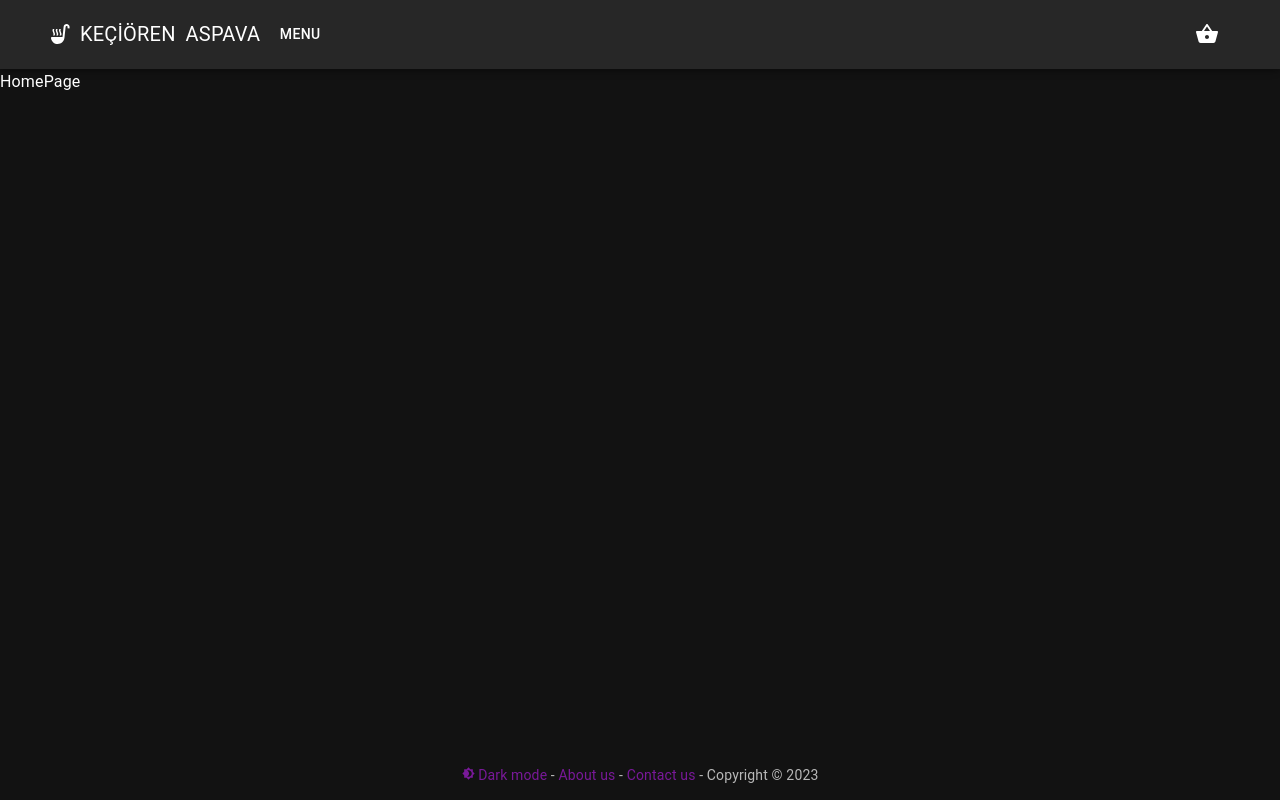
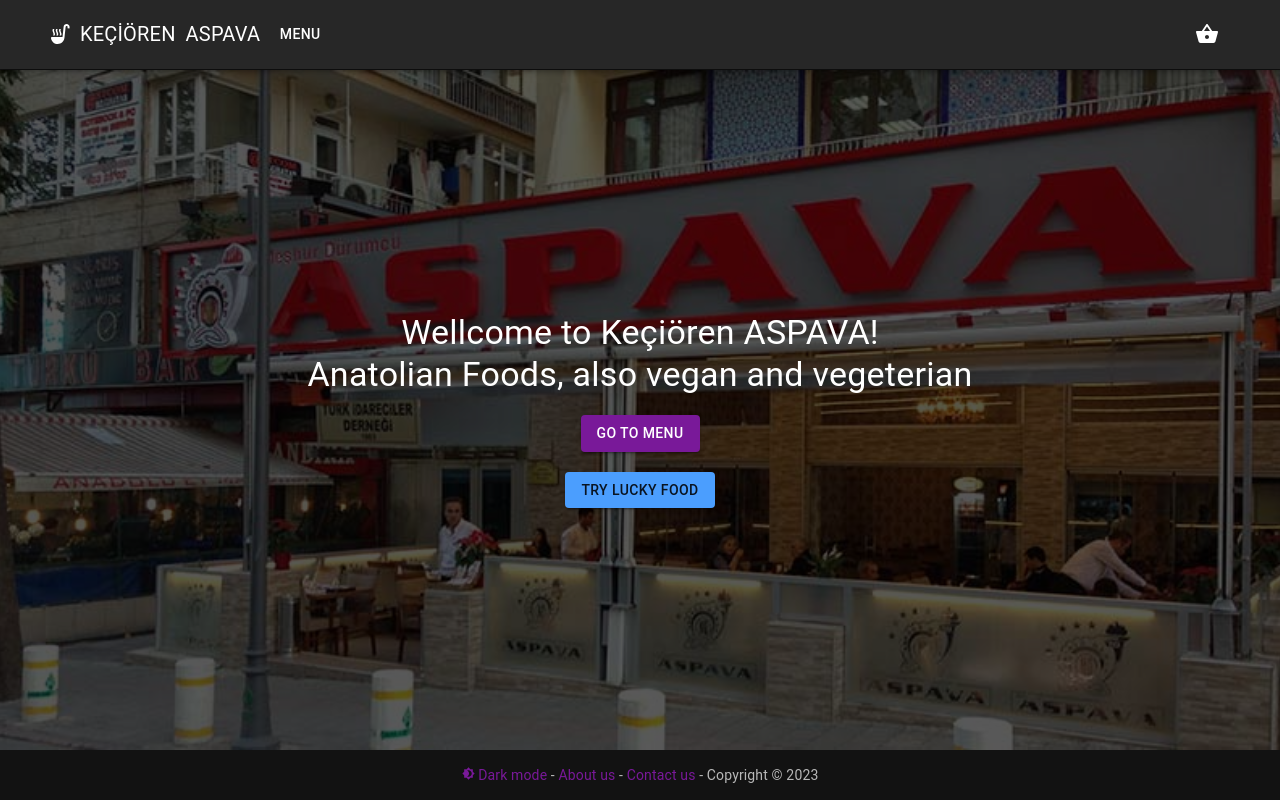
Before and after one commit to bunyaminerdal/restaurant-app, a React (Create React App) app: page / in a window 1280 px wide. Built offline with nearby package versions, Linux system fonts and the light colour scheme.

Commit message:
:sparkles: HomePage Done

```diff
--- a/src/components/MealItemCard.tsx
+++ b/src/components/MealItemCard.tsx
@@ -19,7 +19,6 @@
 import { BasketActionMap } from "../state/basketState";
 import CardHeader from "@mui/material/CardHeader";
 import { rangedPriceCalc } from "../pages/MenuPage";
-import { Link } from "react-router-dom";
 
 const selectedPriceCalc = (
   meal: Meal,
--- a/src/pages/BasketPage.tsx
+++ b/src/pages/BasketPage.tsx
@@ -20,12 +20,12 @@
   };
   if (state.meals.length <= 0)
     return (
-      <Container>
+      <Container sx={{ height: "100%" }}>
         <Box
           display="flex"
           justifyContent="center"
           alignItems="center"
-          minHeight="100vh"
+          height="100%"
           flexDirection="column"
         >
           <Typography>Your Basket is empty!</Typography>
@@ -52,6 +52,13 @@
             alignItems: "center",
           }}
         >
+          <Button
+            size="small"
+            onClick={() => navigate("/menu")}
+            sx={{ display: { xs: "none", md: "block" } }}
+          >
+            Back To Menu
+          </Button>
           <Typography>BASKET</Typography>
           <Stack direction="row" sx={{ alignItems: "center", gap: 1 }}>
             <Typography sx={{ fontSize: { xs: 12, md: 16 } }}>
--- a/src/pages/HomePage.tsx
+++ b/src/pages/HomePage.tsx
@@ -1,7 +1,60 @@
 import React from "react";
+import { Box, Button, Typography } from "@mui/material";
+import { useNavigate } from "react-router-dom";
 
 const HomePage = () => {
-  return <div>HomePage</div>;
+  const navigate = useNavigate();
+  const randomMeal = () => {
+    const min = 1;
+    const max = 9;
+    const rand = min + Math.random() * (max - min);
+    navigate(`/menu/${rand.toFixed(0)}`);
+  };
+  return (
+    <Box
+      sx={{
+        height: "100%",
+        backgroundImage: `url(/images/aspava-restaurant.jpg)`,
+        backgroundPosition: "center",
+        backgroundRepeat: "no-repeat",
+        backgroundSize: "cover",
+      }}
+    >
+      <Box
+        display="flex"
+        justifyContent="center"
+        alignItems="center"
+        height="100%"
+        flexDirection="column"
+        sx={{
+          backgroundColor: "rgba(0, 0, 0, 0.65)",
+          padding: "20px",
+        }}
+      >
+        <Typography variant="h4" color="HighlightText">
+          Wellcome to Keçiören ASPAVA!
+        </Typography>
+        <Typography variant="h4" color="HighlightText">
+          Anatolian Foods, also vegan and vegeterian
+        </Typography>
+        <Button
+          onClick={() => navigate("/menu")}
+          variant="contained"
+          sx={{ mt: "20px" }}
+        >
+          Go to Menu
+        </Button>
+        <Button
+          onClick={() => randomMeal()}
+          variant="contained"
+          sx={{ mt: "20px" }}
+          color="secondary"
+        >
+          Try Lucky Food
+        </Button>
+      </Box>
+    </Box>
+  );
 };
 
 export default HomePage;
--- a/src/pages/MealPage.tsx
+++ b/src/pages/MealPage.tsx
@@ -13,8 +13,11 @@
     if (mealId)
       getMealById(mealId)
         .then((data) => setMeal(data))
-        .catch((e) => console.log(e));
-  }, [mealId]);
+        .catch((e) => {
+          console.log(e);
+          navigate("/");
+        });
+  }, [mealId, navigate]);
   if (!meal) return null;
   return (
     <Stack sx={{ height: "100%" }}>
--- a/src/pages/MenuPage.tsx
+++ b/src/pages/MenuPage.tsx
@@ -73,6 +73,7 @@
 
 const MenuPage = () => {
   const [mealList, setMealList] = React.useState<Meal[]>();
+  console.log("🚀 ~ file: MenuPage.tsx:76 ~ MenuPage ~ mealList:", mealList);
   const [ingredientList, setIngredientList] = React.useState<Ingredient[]>(
     [] as Ingredient[]
   );
--- a/src/pages/OrderPage.tsx
+++ b/src/pages/OrderPage.tsx
@@ -3,13 +3,12 @@
 
 const OrderPage = () => {
   return (
-    <div>
-      <Container>
+    <Container sx={{ height: "100%" }}>
       <Box
         display="flex"
         justifyContent="center"
         alignItems="center"
-          minHeight="100vh"
+        height="100%"
         flexDirection="column"
       >
         <Typography>Your Ordered Foods are on the way!</Typography>
@@ -21,7 +20,6 @@
         </Link>
       </Box>
     </Container>
-    </div>
   );
 };
 
```
Also changed, not shown: public/images/aspava-restaurant.jpg (added). Lines whose indentation alone changed are shown as unchanged.
